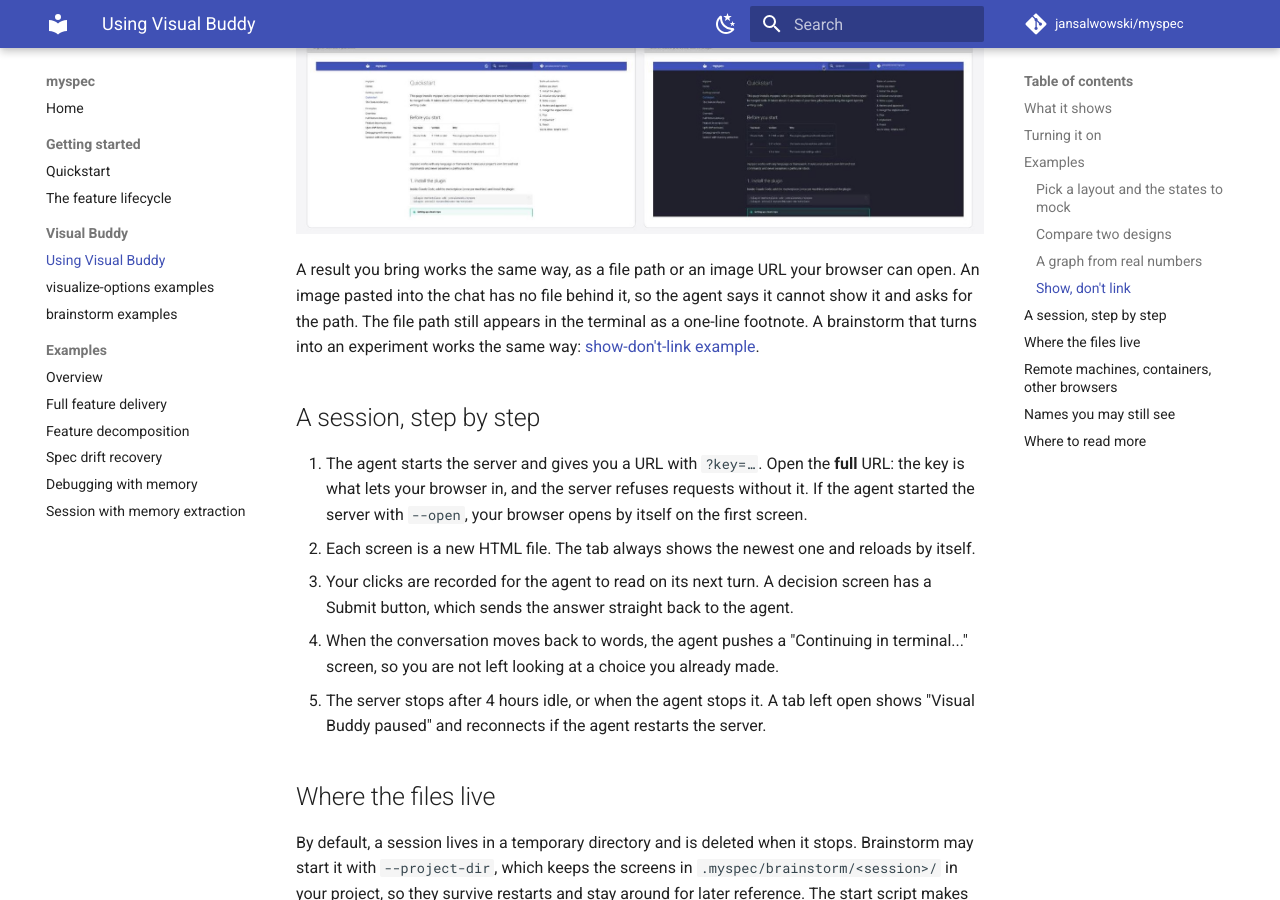
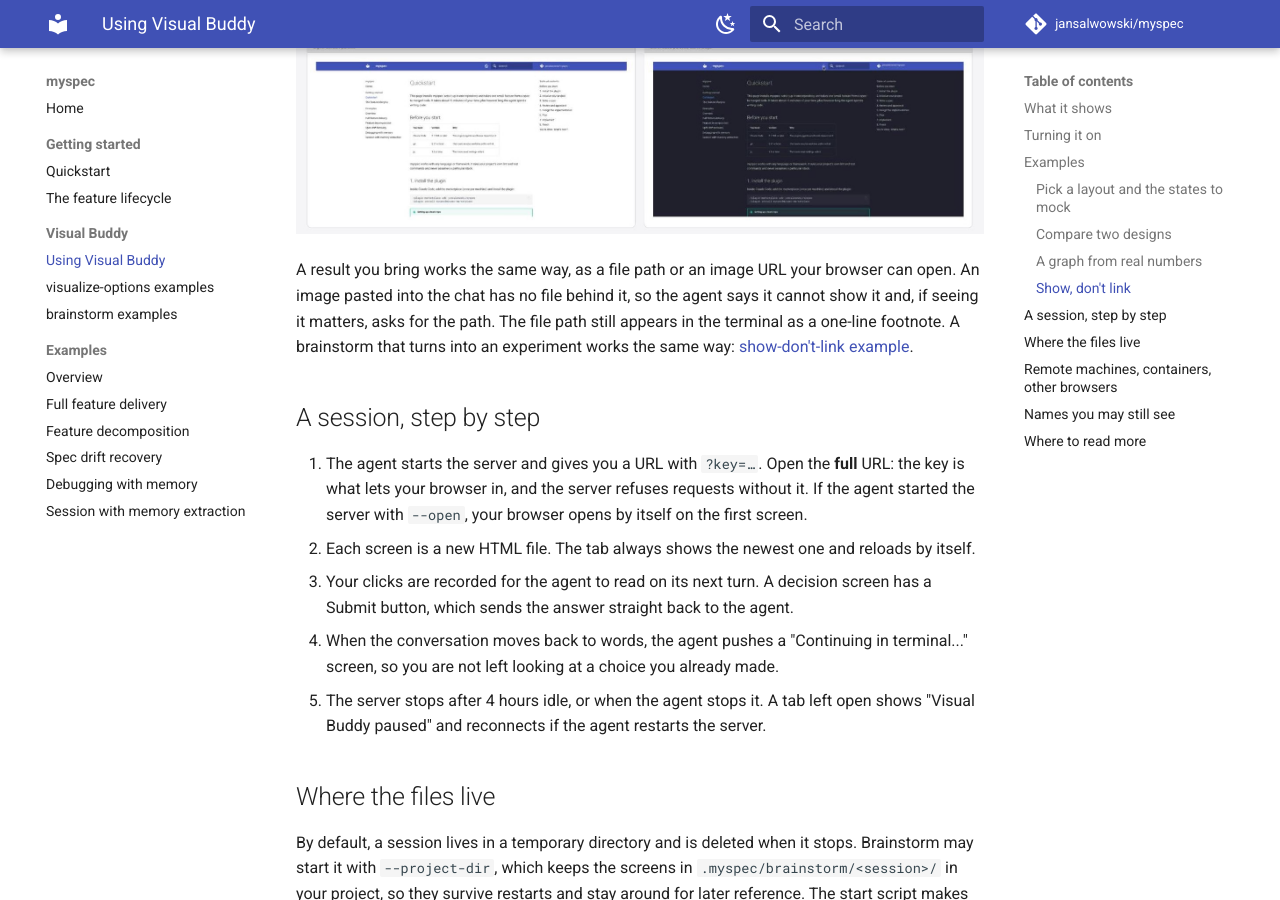
Before and after one commit to jansalwowski/myspec, an MkDocs documentation site: the page built from website/visual-buddy.md, in a window 1280 px wide and 900 px high, scrolled down 4558 px. Built offline with MkDocs 1.6.1 and Material for MkDocs 9.7.7, drawn with Linux system fonts in a browser that asks for light colours; comment, search, counter and statistics services are not loaded.

Commit message:
fix(skills): close review gaps in Visual Buddy URL and paste cases
- Image URL means an http(s) URL of the image itself; file:// is a file.
- A pasted image stops the procedure (nothing to push), is said before
  the server starts, and prompts no offer: the visual-questions rule and
  brainstorm's offer triggers now scope user-brought visuals to a file
  or image URL. Eval blocks regenerated.
- The record keeps the file path or URL.
- Website matches the skill's "if seeing it matters".

Skills: brainstorm, visualize-options

Co-Authored-By: Claude Opus 5.5 <noreply@anthropic.com>
Claude-Session: https://claude.ai/code/session_01CaudHqJJEaWeJ65m76EuWD

```diff
--- a/website/visual-buddy.md
+++ b/website/visual-buddy.md
@@ -82,7 +82,7 @@ When the agent produces something visual, such as screenshots, renders or a befo
 
 ![The docs site quickstart in light and dark theme, side by side](assets/visual-buddy/results-compare.jpg)
 
-A result you bring works the same way, as a file path or an image URL your browser can open. An image pasted into the chat has no file behind it, so the agent says it cannot show it and asks for the path. The file path still appears in the terminal as a one-line footnote. A brainstorm that turns into an experiment works the same way: [show-don't-link example](examples/skills/brainstorm.md#solve-mode-that-turns-into-an-experiment-show-dont-link).
+A result you bring works the same way, as a file path or an image URL your browser can open. An image pasted into the chat has no file behind it, so the agent says it cannot show it and, if seeing it matters, asks for the path. The file path still appears in the terminal as a one-line footnote. A brainstorm that turns into an experiment works the same way: [show-don't-link example](examples/skills/brainstorm.md#solve-mode-that-turns-into-an-experiment-show-dont-link).
 
 ## A session, step by step
 
```
Also changed, not shown: framework-files/rules/visual-questions.md (+1 -1 lines), skills/brainstorm/SKILL.md (+1 -1 lines), skills/brainstorm/visual-buddy.md (+3 -3 lines), skills/visualize-options/SKILL.md (+2 -2 lines), 1 other file.
